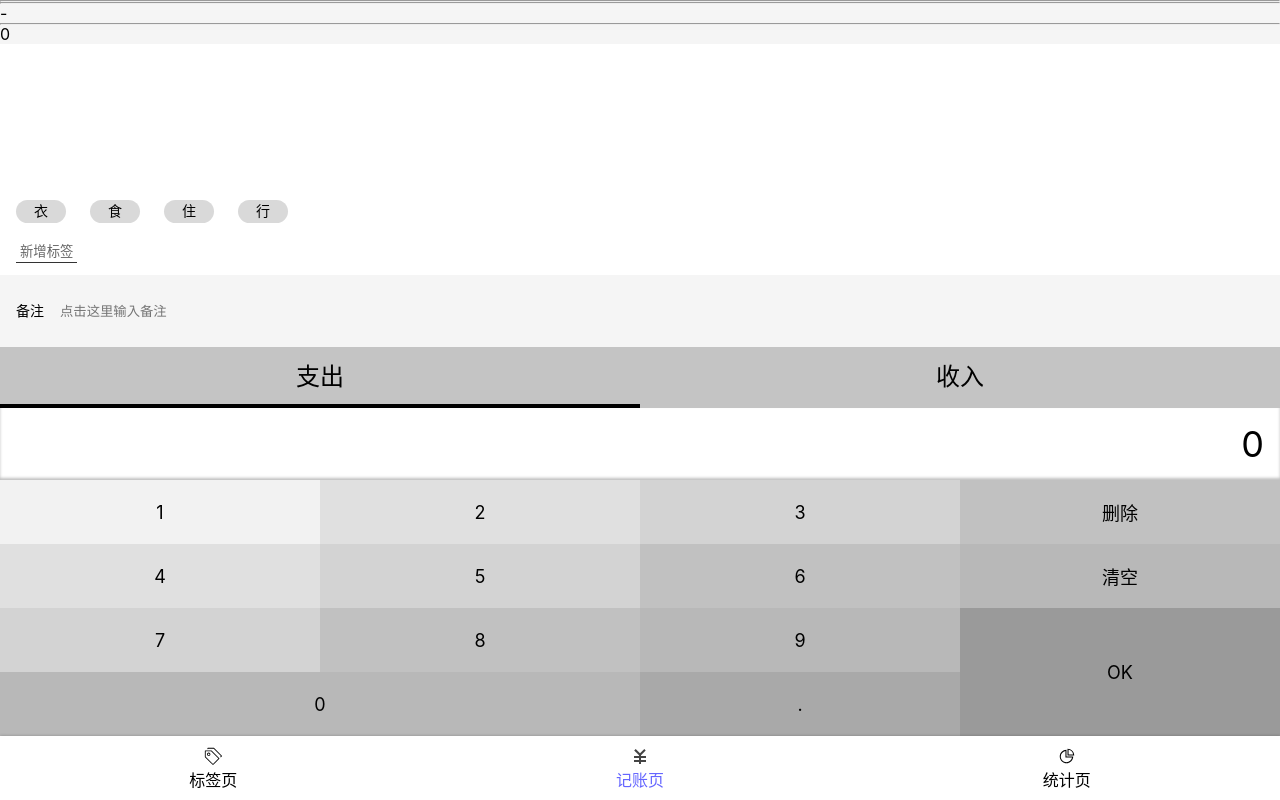
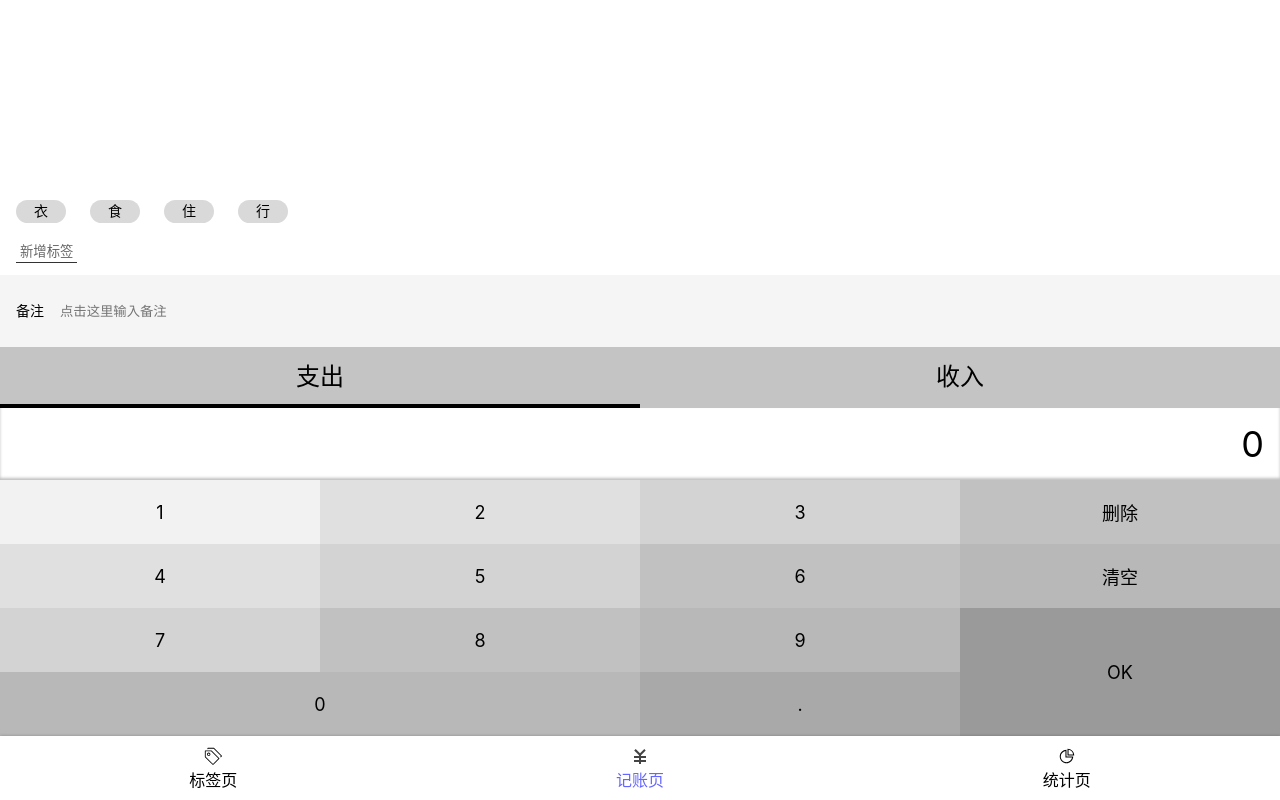
Before and after one commit to EvaLLLLL/morney-react, a React app: page /#/money in a window 1280 px wide. Built offline with nearby package versions, Linux system fonts and the light colour scheme.

Commit message:
重构表单数据收集

```diff
--- a/src/Views/Money.tsx
+++ b/src/Views/Money.tsx
@@ -20,36 +20,21 @@
 		category: '-' as Category,
 		amount: 0
 	});
+	const onChange = (obj: Partial<typeof selected>) =>
+		setSelected({...selected, ...obj});
+
 	return (
 		<MyLayout>
-			{selected.tags.join(',')}
-			<hr/>
-			{selected.note}
-			<hr/>
-			{selected.category}
-			<hr/>
-			{selected.amount}
 			<TagsSection value={selected.tags}
-			             onChange={(tags) => setSelected({
-				             ...selected,
-				             tags: tags
-			             })}/>
+			             onChange={tags => onChange({tags})}/>
 			<NoteSection value={selected.note}
-			             onChange={(note) => setSelected({
-				             ...selected,
-				             note: note
-			             })}/>
+			             onChange={note => onChange({note})}/>
 			<CategorySection value={selected.category}
-			                 onChange={(category: '-' | '+') => setSelected({
-				                 ...selected,
-				                 category: category
-			                 })}/>
+			                 onChange={category => onChange({category})}/>
 			<NumberPadSection value={selected.amount}
-			                  onChange={(amount:number)=>setSelected({
-				                  ...selected,
-				                  amount: amount
-			                  })}
-												onOk={()=>{}}/>
+			                  onChange={amount => onChange({amount})}
+			                  onOk={() => {
+			                  }}/>
 		</MyLayout>
 	);
 };
```
